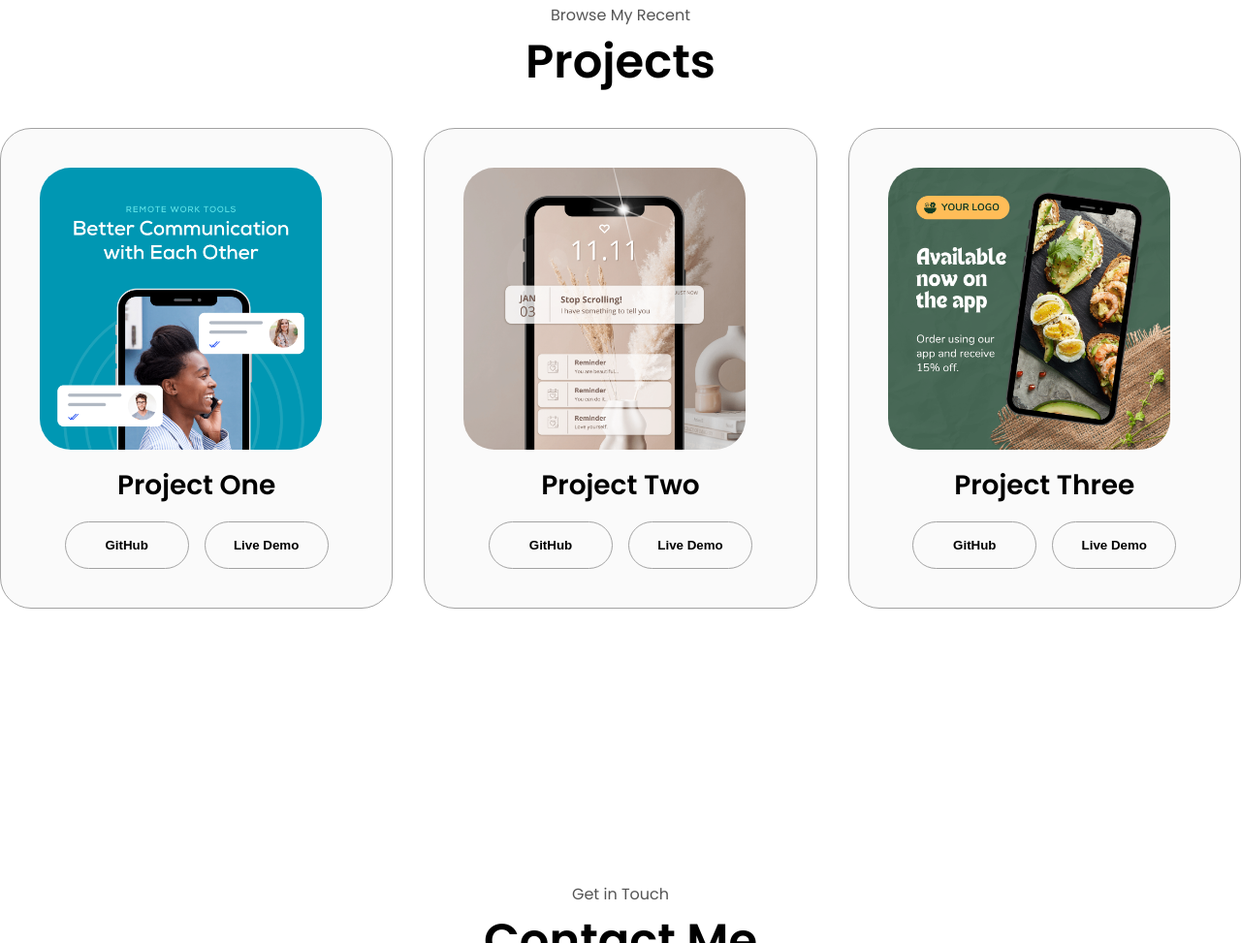
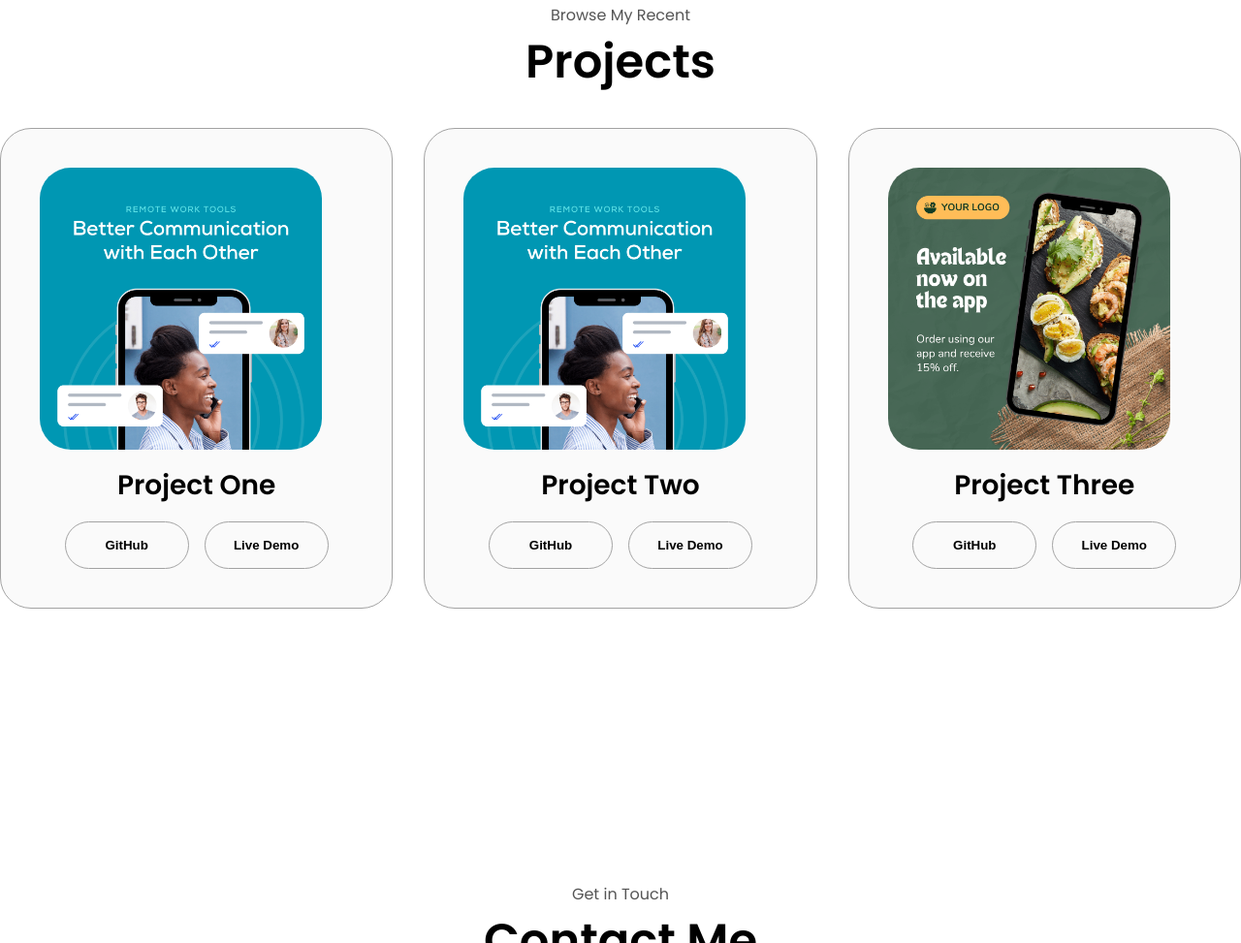
Before and after one commit to amralbak/AmralPortfolio, a plain HTML site: page index.html in a window 1280 px wide. Shown: the part 2461-3434 px from the top of the page at 97% size. Drawn offline with Linux system fonts and the light colour scheme.

Commit message:
testchange

```diff
--- a/index.html
+++ b/index.html
@@ -194,7 +194,7 @@
                 </div>
                 <div class="details-container color-container">
                     <div class="article-container">
-                        <img src="./assets/project-2.png"
+                        <img src="./assets/project-1.png"
                         alt="Project 1"
                         class="project-pic">
                     </div>
```
